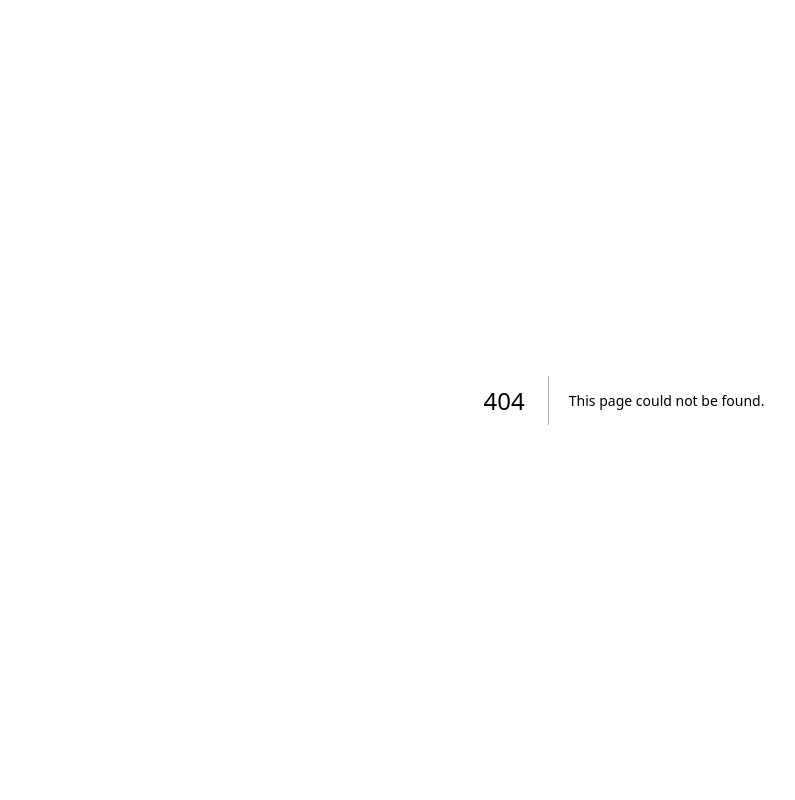
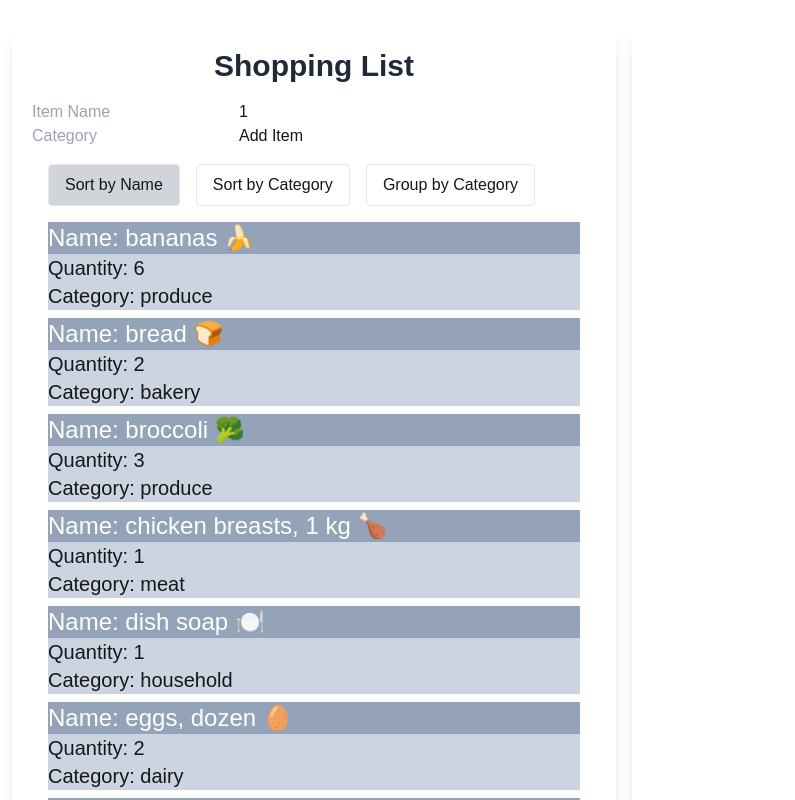
Before and after one commit to BrodyWilson97/cprg306-assignments, a Next.js app: page /week-8 in a window 1280 px wide. Before the commit this address had no page. Shown: the top 800 px of the page, without its empty margins (16-811 px from the left). Built offline with nearby package versions, Linux system fonts and the light colour scheme.

Commit message:
week 8 assignment

```diff
--- a/app/page.js
+++ b/app/page.js
@@ -24,6 +24,9 @@ export default function Page() {
       <li>
         <Link href = "week-7"  className = 'underline hover:text-cyan-300'> Week 7</Link>
       </li>
+      <li>
+        <Link href = "week-8"  className = 'underline hover:text-cyan-300'> Week 8</Link>
+      </li>
     </ul>
   </main>
   );
--- /dev/null
+++ b/app/week-8/item-list.js
@@ -0,0 +1,61 @@
+// item-list.js
+import { useState } from 'react';
+import Item from './item.js';
+
+export default function ItemList({ items, onItemSelect }) {
+    const [sortBy, setSortBy] = useState('name');
+
+    const sortedItems = [...items].sort((a, b) => {
+        if (sortBy === 'name') {
+            return a.name.localeCompare(b.name);
+        } else if (sortBy === 'category') {
+            return a.category.localeCompare(b.category);
+        }
+        return 0;
+    });
+
+    const groupedItems = sortedItems.reduce((acc, item) => {
+        if (!acc[item.category]) acc[item.category] = [];
+        acc[item.category].push(item);
+        return acc;
+    }, {});
+
+    return (
+        <div className="p-4">
+            <div className="flex space-x-4 mb-4">
+                <button
+                    onClick={() => setSortBy('name')}
+                    className={`px-4 py-2 rounded ${sortBy === 'name' ? 'bg-gray-300' : 'bg-white'} border`}
+                >
+                    Sort by Name
+                </button>
+                <button
+                    onClick={() => setSortBy('category')}
+                    className={`px-4 py-2 rounded ${sortBy === 'category' ? 'bg-gray-300' : 'bg-white'} border`}
+                >
+                    Sort by Category
+                </button>
+                <button
+                    onClick={() => setSortBy('group')}
+                    className={`px-4 py-2 rounded ${sortBy === 'group' ? 'bg-gray-300' : 'bg-white'} border`}
+                >
+                    Group by Category
+                </button>
+            </div>
+            <ul className="space-y-2">
+                {sortBy === 'group'
+                    ? Object.entries(groupedItems).map(([category, items]) => (
+                        <li key={category}>
+                            <h2 className="capitalize font-bold">{category}</h2>
+                            <ul className="ml-4 space-y-1">
+                                {items.sort((a, b) => a.name.localeCompare(b.name)).map(item => (
+                                    <Item key={item.id} {...item} onSelect={() => onItemSelect(item.name)} />
+                                ))}
+                            </ul>
+                        </li>
+                    ))
+                    : sortedItems.map(item => <Item key={item.id} {...item} onSelect={() => onItemSelect(item.name)} />)}
+            </ul>
+        </div>
+    );
+}
--- /dev/null
+++ b/app/week-8/item.js
@@ -0,0 +1,11 @@
+export default function Item({ name, quantity, category, onSelect }) {
+    return (
+        <main>
+            <li onClick={onSelect} className="cursor-pointer hover:bg-slate-200 transition-colors duration-200">
+                <p className="text-2xl bg-slate-400 text-white">Name: {name}</p>
+                <p className="text-xl bg-slate-300">Quantity: {quantity}</p>
+                <p className="text-xl bg-slate-300">Category: {category}</p>
+            </li>
+        </main>
+    );
+}
--- /dev/null
+++ b/app/week-8/items.json
@@ -0,0 +1,74 @@
+[
+    {
+      "id": "1h2GJKH12gkHG31h1H",
+      "name": "milk, 4 L 🥛",
+      "quantity": 1,
+      "category": "dairy"
+    },
+    {
+      "id": "2KJH3k2j3H1k2J3K1H",
+      "name": "bread 🍞",
+      "quantity": 2,
+      "category": "bakery"
+    },
+    {
+      "id": "3h2KJH3k2j3H1k2J3",
+      "name": "eggs, dozen 🥚",
+      "quantity": 2,
+      "category": "dairy"
+    },
+    {
+      "id": "4k2J3K1H2GJKH12gk",
+      "name": "bananas 🍌",
+      "quantity": 6,
+      "category": "produce"
+    },
+    {
+      "id": "5H1h1H2KJH3k2j3H",
+      "name": "broccoli 🥦",
+      "quantity": 3,
+      "category": "produce"
+    },
+    {
+      "id": "6H1k2J3K1H2GJKH1",
+      "name": "chicken breasts, 1 kg 🍗",
+      "quantity": 1,
+      "category": "meat"
+    },
+    {
+      "id": "7gkHG31h1H2KJH3k",
+      "name": "pasta sauce 🍝",
+      "quantity": 3,
+      "category": "canned goods"
+    },
+    {
+      "id": "8j3H1k2J3K1H2GJK",
+      "name": "spaghetti, 454 g 🍝",
+      "quantity": 2,
+      "category": "dry goods"
+    },
+    {
+      "id": "9H12gkHG31h1H2KJ",
+      "name": "toilet paper, 12 pack 🧻",
+      "quantity": 1,
+      "category": "household"
+    },
+    {
+      "id": "10H3k2j3H1k2J3K1",
+      "name": "paper towels, 6 pack",
+      "quantity": 1,
+      "category": "household"
+    },
+    {
+      "id": "11k2J3K1H2GJKH12",
+      "name": "dish soap 🍽️",
+      "quantity": 1,
+      "category": "household"
+    },
+    {
+      "id": "12GJKH12gkHG31h1",
+      "name": "hand soap 🧼",
+      "quantity": 4,
+      "category": "household"
+    }
+  ]
--- /dev/null
+++ b/app/week-8/meal-ideas.js
@@ -0,0 +1,45 @@
+"use client";
+
+import React, { useEffect, useState } from 'react';
+
+export default function MealIdeas (){
+
+
+const fetchMealIdeas = async (ingredient) => {
+    const response = await fetch(`https://www.themealdb.com/api/json/v1/1/filter.php?i=${ingredient}`);
+    const data = await response.json();
+    return data.meals || [];
+};
+
+const MealIdeas = ({ ingredient }) => {
+
+    const [meals, setMeals] = useState([]);
+
+    const loadMealIdeas = async () => {
+        const mealIdeas = await fetchMealIdeas(ingredient);
+        setMeals(mealIdeas);
+    };
+
+
+    useEffect(() => {
+        if (ingredient) {
+            loadMealIdeas();
+        }
+    }, [ingredient]);
+
+
+    return (
+        <div className="p-4 bg-white rounded-lg shadow-md">
+            <h2 className="text-2xl font-bold mb-4 text-center">Meal Ideas for {ingredient}</h2>
+            <ul className="grid grid-cols-1 sm:grid-cols-2 md:grid-cols-3 gap-4">
+                {meals.map(meal => (
+                    <li key={meal.idMeal} className="bg-gray-100 rounded-lg p-4 text-center shadow hover:shadow-lg transition-shadow duration-200">
+                        <img src={meal.strMealThumb} alt={meal.strMeal} className="w-full h-32 object-cover rounded-md mb-2" />
+                        <span className="font-semibold">{meal.strMeal}</span>
+                    </li>
+                ))}
+            </ul>
+        </div>
+    );
+};
+}
--- /dev/null
+++ b/app/week-8/new-item.js
@@ -0,0 +1,50 @@
+import { useState } from "react";
+
+export default function NewItem({ onAddItem }) {
+
+    const [name, setName] = useState("");
+    const [quantity, setQuantity] = useState(1);
+    const [category, setCategory] = useState("");
+
+    const handleSubmit = (e) => {
+        e.preventDefault();
+        const newItem = {
+            id: Math.random().toString(36).substr(2, 9), // Random string for id
+            name,
+            quantity,
+            category,
+        };
+        onAddItem(newItem); // Invoke the onAddItem prop with the new item object
+        // Reset the input fields after submission
+        setName("");
+        setQuantity(1);
+        setCategory("");
+    };
+
+    return (
+        <form onSubmit={handleSubmit}>
+            <input
+                type="text"
+                value={name}
+                onChange={(e) => setName(e.target.value)}
+                placeholder="Item Name"
+                required
+            />
+            <input
+                type="number"
+                value={quantity}
+                onChange={(e) => setQuantity(Number(e.target.value))}
+                min="1"
+                required
+            />
+            <input
+                type="text"
+                value={category}
+                onChange={(e) => setCategory(e.target.value)}
+                placeholder="Category"
+                required
+            />
+            <button type="submit">Add Item</button>
+        </form>
+    );
+}
--- /dev/null
+++ b/app/week-8/page.js
@@ -0,0 +1,38 @@
+"use client";
+
+import { useState } from "react";
+import ItemList from "./item-list.js";
+import NewItem from "./new-item.js";
+import MealIdeas from "./meal-ideas.js";
+import itemsData from './items.json';
+
+export default function Page() {
+    const [items, setItems] = useState(itemsData);
+    const [selectedItemName, setSelectedItemName] = useState('');
+
+    const handleAddItem = (item) => {
+        setItems((prevItems) => [...prevItems, item]);
+    };
+
+    const handleItemSelect = (itemName) => {
+        const cleanedName = itemName
+            .split(',')[0]
+            .replace(/([\u2700-\u27BF]|[\uE000-\uF8FF]|�[�-�]|�[�-�]|[\u2011-\u26FF]|�[�-�])/g, '')
+            .trim();
+        setSelectedItemName(cleanedName);
+    };
+
+    return (
+        <main className="flex flex-col md:flex-row justify-around p-5">
+            <div className="bg-white shadow-lg rounded-lg p-5 m-2 flex-1 transition-transform duration-200 hover:scale-105">
+                <h1 className="text-center font-semibold text-3xl mb-4 text-gray-800">Shopping List</h1>
+                <NewItem onAddItem={handleAddItem} />
+                <ItemList items={items} onItemSelect={handleItemSelect} />
+            </div>
+            <div className="bg-white shadow-lg rounded-lg p-5 m-2 flex-1 transition-transform duration-200 hover:scale-105">
+                <MealIdeas ingredient={selectedItemName} />
+            </div>
+        </main>
+    );
+
+}
```
